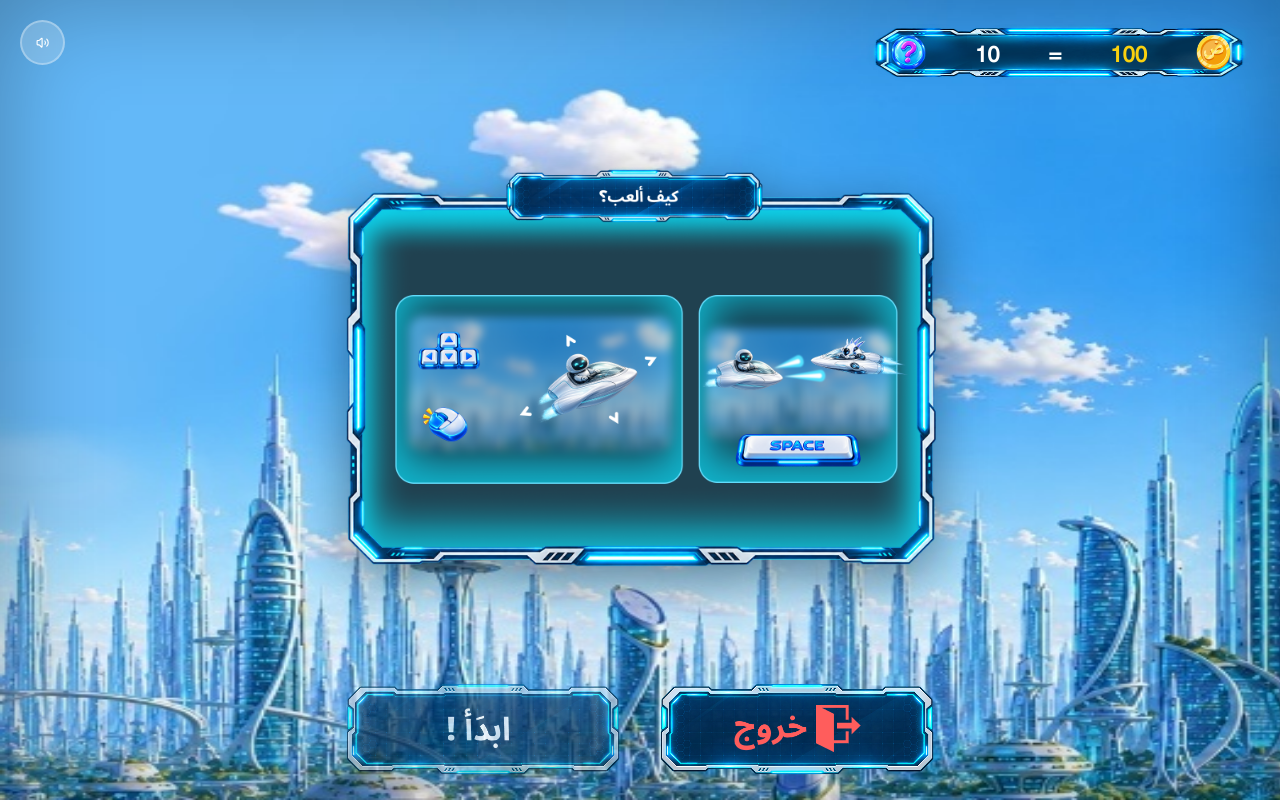
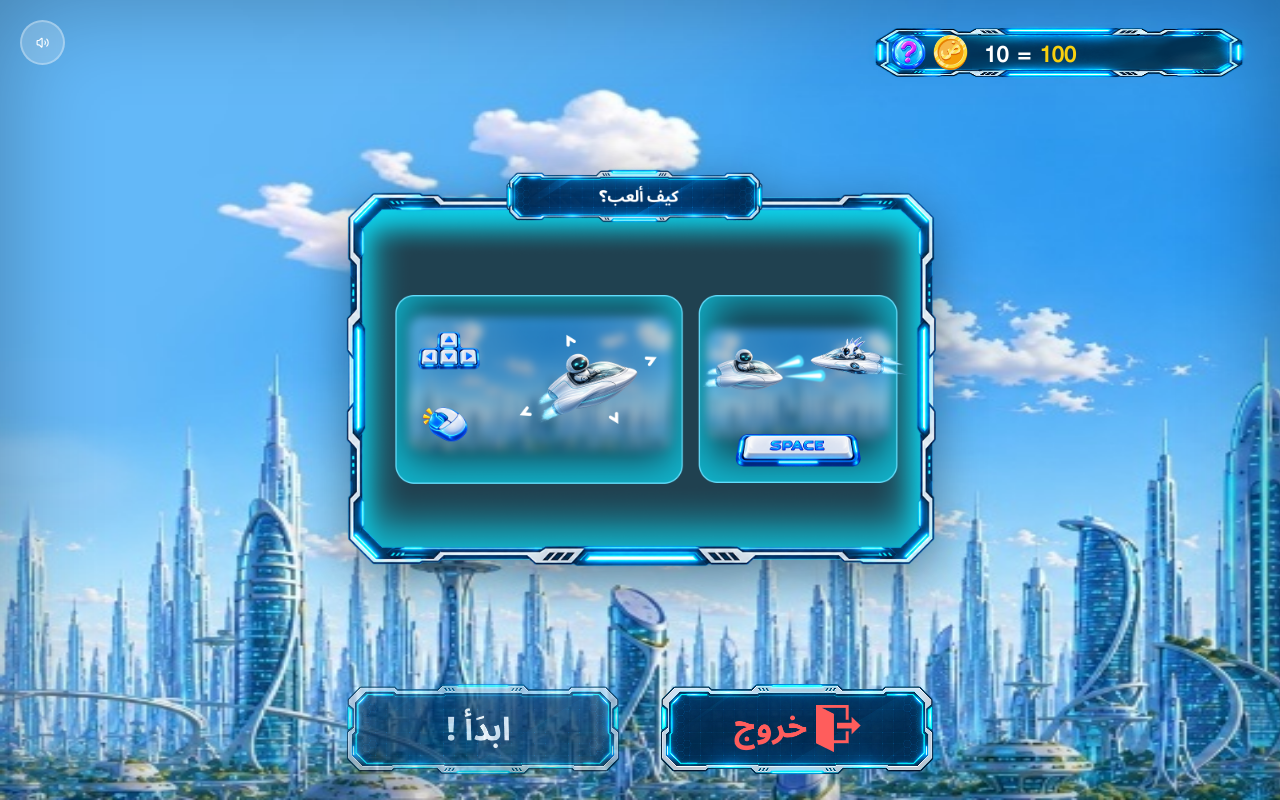
Before and after one commit to plan-code-official/Airplane-Games, a React (Vite) app: page / in a window 1280 px wide. Built offline with nearby package versions, Linux system fonts and the light colour scheme; a web font is replaced by a local one.

Commit message:
Align airplane gameplay and results experience

```diff
--- a/src/App.tsx
+++ b/src/App.tsx
@@ -1,5 +1,5 @@
 import { memo, useState, useEffect, useRef, useMemo, useCallback } from 'react';
-import { Flame, Play, Shield, Smartphone, Volume2, VolumeX, Zap } from 'lucide-react';
+import { Flame, Shield, Smartphone, Volume2, VolumeX, Zap } from 'lucide-react';
 import { type Question, type QuestionOption } from './data/questions';
 import { audio } from './utils/audio';
 import { getGameQuestions, startGameSession, submitGameAnswers, completeGameSession } from './utils/gameApi';
@@ -1780,10 +1780,10 @@ function App() {
       }
     }
 
-    const allQuestionsCompleted = currentQuestionIndexRef.current >= questionsRef.current.length - 1;
-    const isAlive = livesRef.current > 0;
-
-    if (won && allQuestionsCompleted && isAlive && starsRef.current > 0) {
+    const totalQuestions = questionsRef.current.length;
+    const correctRatio = totalQuestions > 0 ? starsRef.current / totalQuestions : 0;
+
+    if (correctRatio > 0.5) {
       setGameState('celebration');
     } else {
       audio.playLose();
@@ -1925,10 +1925,6 @@ function App() {
             </div>
 
             <div className="hud-right">
-              <div className="hud-coins" aria-label={`العملات ${stars}`}>
-                <img src={daadCoins} alt="" aria-hidden="true" />
-                <span>{stars}</span>
-              </div>
               <div className="hud-lives" aria-label={`${lives} من 3 قلوب`}>
                 <span className="hud-lives-label">القلوب</span>
                 <div className="hud-heart-row">
@@ -1938,6 +1934,10 @@ function App() {
                     </span>
                   ))}
                 </div>
+              </div>
+              <div className="hud-coins" aria-label={`العملات ${stars}`}>
+                <img src={daadCoins} alt="" aria-hidden="true" />
+                <span>{stars}</span>
               </div>
             </div>
 
@@ -1957,20 +1957,6 @@ function App() {
             <section className="question-prompt-panel" aria-label="السؤال الحالي" dir="auto">
               <div className="question-prompt-copy">
                 {currentQuestion.question && <p>{currentQuestion.question}</p>}
-                {(currentQuestion.audioUrl || currentQuestion.question) && (
-                  <button
-                    className="question-audio-btn"
-                    type="button"
-                    aria-label="استمع إلى السؤال"
-                    title="استمع إلى السؤال"
-                    onClick={() => {
-                      const language = /[\u0600-\u06FF]/.test(currentQuestion.question) ? 'ar-SA' : 'en-US';
-                      audio.speakText(currentQuestion.question, language, currentQuestion.audioUrl);
-                    }}
-                  >
-                    <Play aria-hidden="true" size={18} />
-                  </button>
-                )}
               </div>
               {currentQuestion.imageUrl && (
                 <img
@@ -2158,8 +2144,8 @@ function App() {
       {gameState === 'gameover' && (
         <div className="sky-container" style={{ display: 'flex', alignItems: 'center', justifyContent: 'center' }}>
           <ResultsPanel
-             score={gameOverStats?.score || stars}
-             totalScore={questions.length}
+             score={questions.length > 0 ? Math.round((stars / questions.length) * 100) : 0}
+             totalScore={100}
              correctAnswers={stars}
              wrongAnswers={questions.length - stars}
              coins={gameOverStats?.coins || 0}
--- a/src/components/GameWelcomeScreen/GameWelcomeScreen.css
+++ b/src/components/GameWelcomeScreen/GameWelcomeScreen.css
@@ -44,18 +44,35 @@
   background-repeat: no-repeat;
   display: flex;
   align-items: center;
-  justify-content: space-between;
+  justify-content: flex-start;
   padding: 5px clamp(12px, 3vw, 25px);
   min-height: clamp(44px, 7vh, 60px);
   height: auto;
-  gap: clamp(6px, 2vw, 15px);
+  gap: clamp(8px, 2vw, 16px);
   direction: ltr;
+}
+
+.gws-stats-icons,
+.gws-stats-values {
+  display: inline-flex;
+  align-items: center;
+}
+
+.gws-stats-icons {
+  flex: 0 0 auto;
+  gap: clamp(3px, 0.8vw, 7px);
+}
+
+.gws-stats-values {
+  min-width: 0;
+  gap: clamp(5px, 1vw, 9px);
 }
 
 .gws-stat-icon {
   width: clamp(22px, 5vw, 35px);
   height: clamp(22px, 5vw, 35px);
   object-fit: contain;
+  flex: 0 0 auto;
 }
 
 .gws-stat-text {
--- a/src/components/GameWelcomeScreen/GameWelcomeScreen.tsx
+++ b/src/components/GameWelcomeScreen/GameWelcomeScreen.tsx
@@ -60,21 +60,19 @@ export default function GameWelcomeScreen({
           className="gws-stats-bg"
           style={{ backgroundImage: `url(${statsBgImage})` }}
         >
-          {statLeftIcon && (
-            <img src={statLeftIcon} alt={statLeftAlt} className="gws-stat-icon" />
-          )}
-          {statLeftValue !== undefined && (
-            <span className="gws-stat-text">{statLeftValue}</span>
-          )}
+          <div className="gws-stats-icons" aria-hidden="true">
+            {statLeftIcon && <img src={statLeftIcon} alt="" className="gws-stat-icon" />}
+            {statRightIcon && <img src={statRightIcon} alt="" className="gws-stat-icon" />}
+          </div>
+          <div className="gws-stats-values">
+            {statLeftValue !== undefined && <span className="gws-stat-text">{statLeftValue}</span>}
             {statRightValue !== undefined && (
               <>
                 <span className="gws-stat-text">=</span>
                 <span className="gws-stat-text gws-stat-text--yellow">{statRightValue}</span>
               </>
             )}
-          {statRightIcon && (
-            <img src={statRightIcon} alt={statRightAlt} className="gws-stat-icon" />
-          )}
+          </div>
         </div>
       </header>
 
--- a/src/index.css
+++ b/src/index.css
@@ -2307,8 +2307,8 @@ body {
   height: 84px;
   padding: 4px 18px;
   display: grid;
-  grid-template-columns: 60px minmax(100px, 1fr) minmax(240px, 1fr);
-  grid-template-areas: "exit question stats";
+  grid-template-columns: minmax(240px, 1fr) minmax(100px, 1fr) 60px;
+  grid-template-areas: "stats question exit";
   gap: 16px;
   direction: ltr;
   border: 1px solid rgba(255, 255, 255, 0.22);
@@ -2377,7 +2377,7 @@ body {
   grid-area: stats;
   display: flex;
   align-items: center;
-  justify-content: flex-end;
+  justify-content: flex-start;
   gap: 18px;
   direction: ltr;
 }
@@ -2476,7 +2476,7 @@ body {
     top: 5px;
     height: 64px;
     padding: 3px 8px;
-    grid-template-columns: 42px minmax(65px, 1fr) minmax(160px, 1.35fr);
+    grid-template-columns: minmax(160px, 1.35fr) minmax(65px, 1fr) 42px;
     gap: 4px;
     border-radius: 10px;
   }
```
Lines whose indentation alone changed are shown as unchanged.
